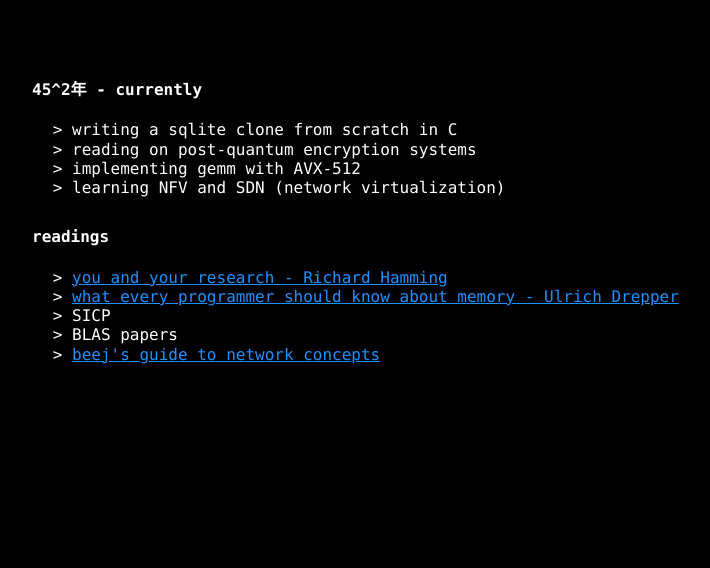
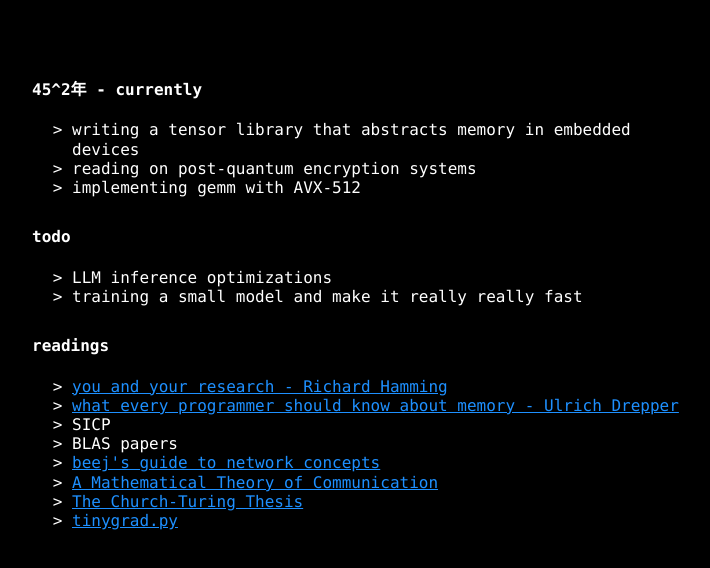
Before and after one commit to oggyfoxy/oggy.sh, a plain HTML site: page kitchen.html in a window 1280 px wide. Shown: the whole page, without its empty margins (283-993 px from the left). Drawn offline with Linux system fonts and the light colour scheme.

Commit message:
smol update

```diff
--- a/kitchen.html
+++ b/kitchen.html
@@ -85,11 +85,16 @@
 
 
     <ul class="a">
-        <li>writing a sqlite clone from scratch in C</li>
+        <li>writing a tensor library that abstracts memory in embedded devices</li>
         <li>reading on post-quantum encryption systems</li>
         <li>implementing gemm with AVX-512</li>
-        <li>learning NFV and SDN (network virtualization)</li>
+    </ul>
 
+    <h4>todo</h4>
+
+    <ul class="a">
+      <li>LLM inference optimizations</li>
+      <li>training a small model and make it really really fast</li>
     </ul>
 
     <h4>readings</h4>
@@ -99,7 +104,9 @@
         <li>SICP</li>
         <li>BLAS papers</li>
         <li><a href="https://beej.us/guide/bgnet0/">beej's guide to network concepts</a></li>
-
+        <li><a href="https://people.math.harvard.edu/~ctm/home/text/others/shannon/entropy/entropy.pdf">A Mathematical Theory of Communication</li>
+        <li><a href="https://plato.stanford.edu/entries/church-turing/">The Church-Turing Thesis</li>
+        <li><a href="https://github.com/tinygrad/tinygrad/blob/master/tinygrad/tensor.py#L170">tinygrad.py</li>
     </ul>
 
 
```
Also changed, not shown: 1 other file.
